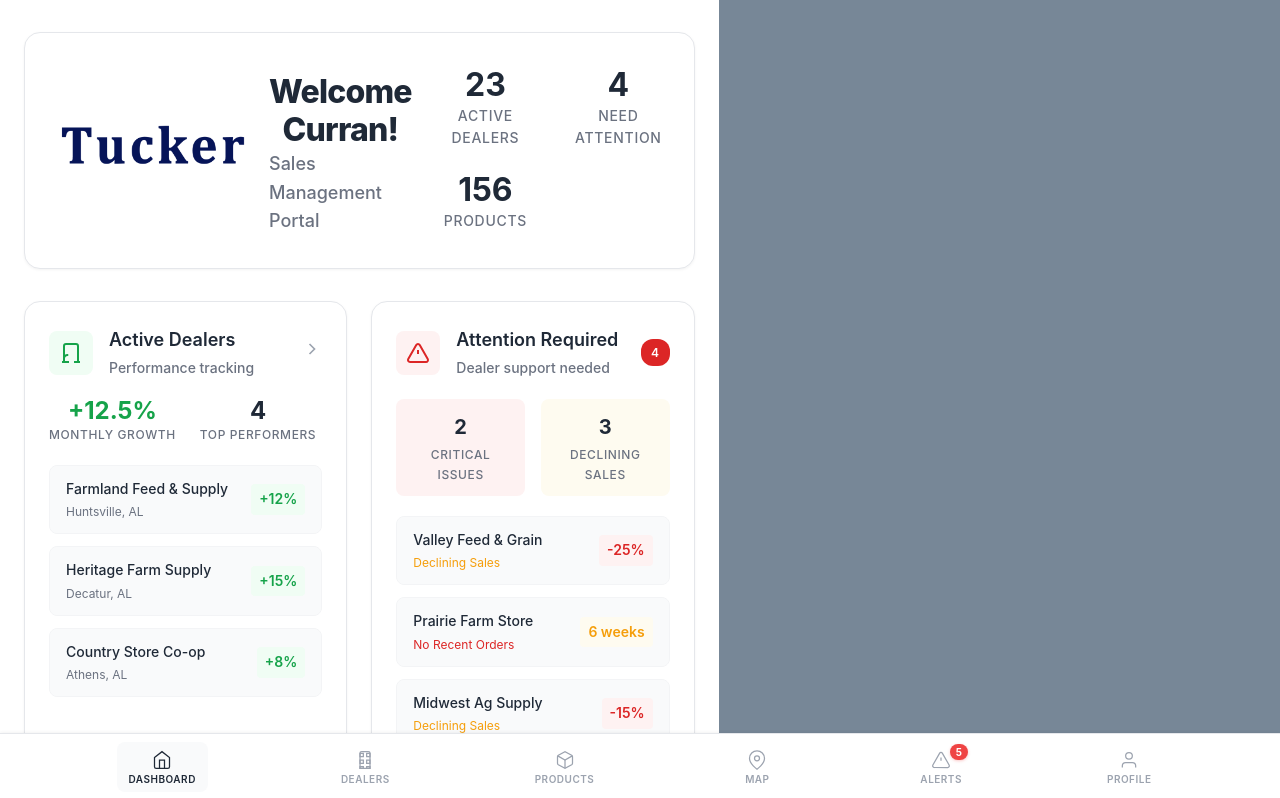
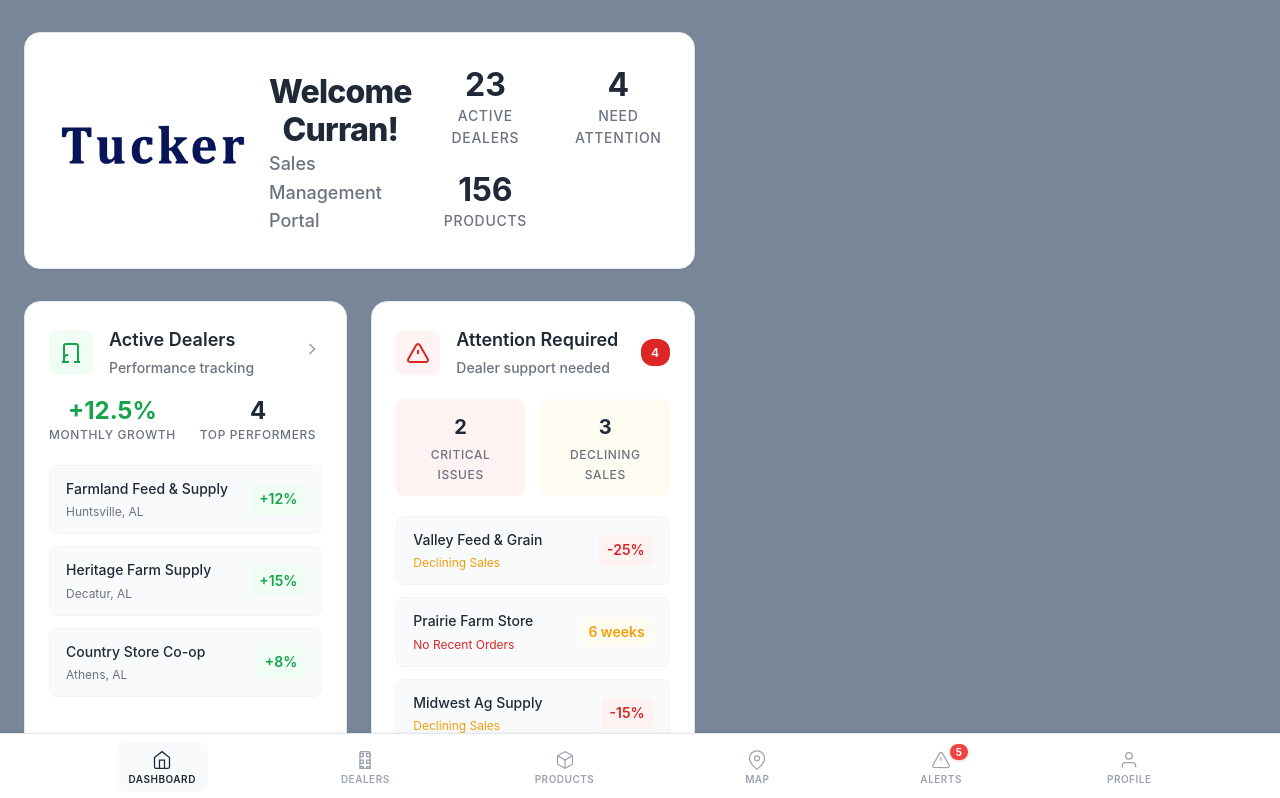
Before and after one commit to tuckermillingllc/sales-app, a Vue app in the folder sales-app-frontend/: page / in a window 1280 px wide. Shown: the top 798 px of the page. Built offline with nearby package versions, Linux system fonts and the light colour scheme.

Commit message:
Exgtrend background color behind a;ll container elements

```diff
--- a/sales-app-frontend/src/styles/dashboard.css
+++ b/sales-app-frontend/src/styles/dashboard.css
@@ -48,9 +48,15 @@ html, body {
 }
 
 /* Ensure Vue app and other containers don't override background */
-#app, .v-application, .v-application__wrap {
-  background: transparent !important;
-  background-color: transparent !important;
+#app, .v-application, .v-application__wrap, .v-main, .v-content {
+  background: #778797 !important;
+  background-color: #778797 !important;
+}
+
+/* Ensure dashboard container also has background */
+.dashboard {
+  background: #778797 !important;
+  background-color: #778797 !important;
 }
 
 /* Base Styles */
```
